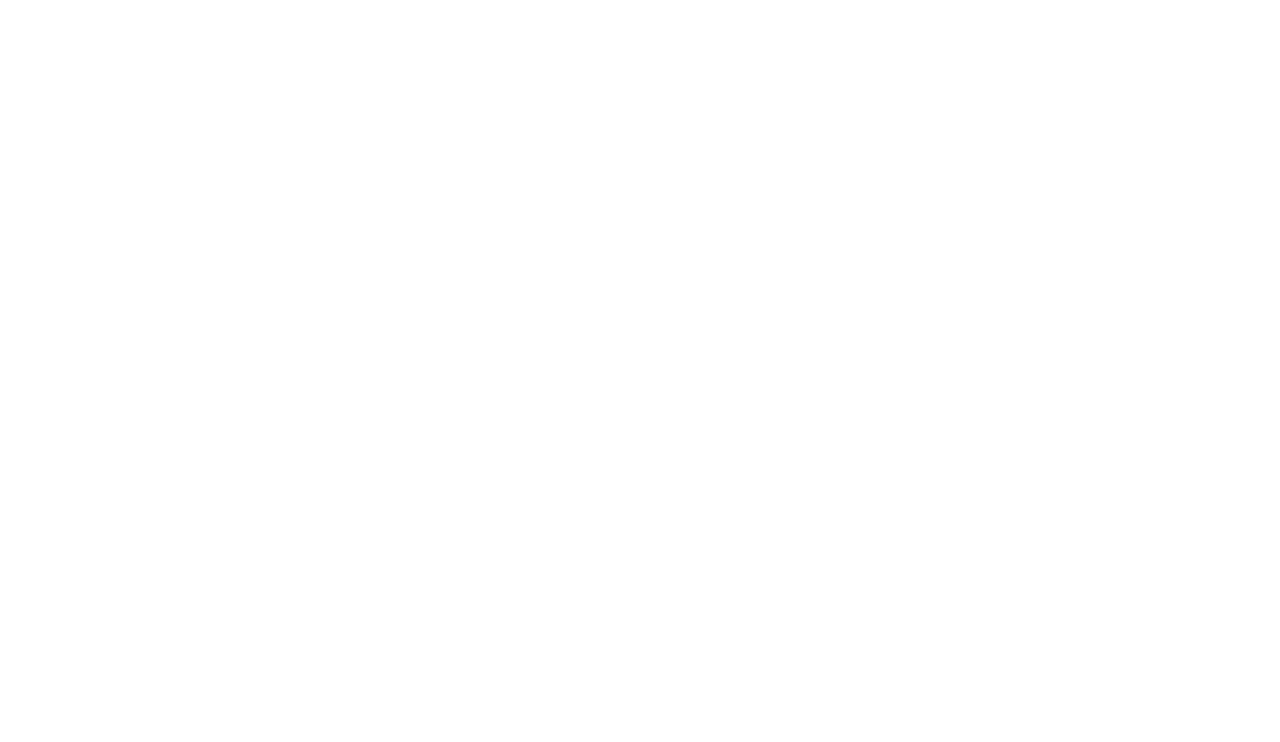
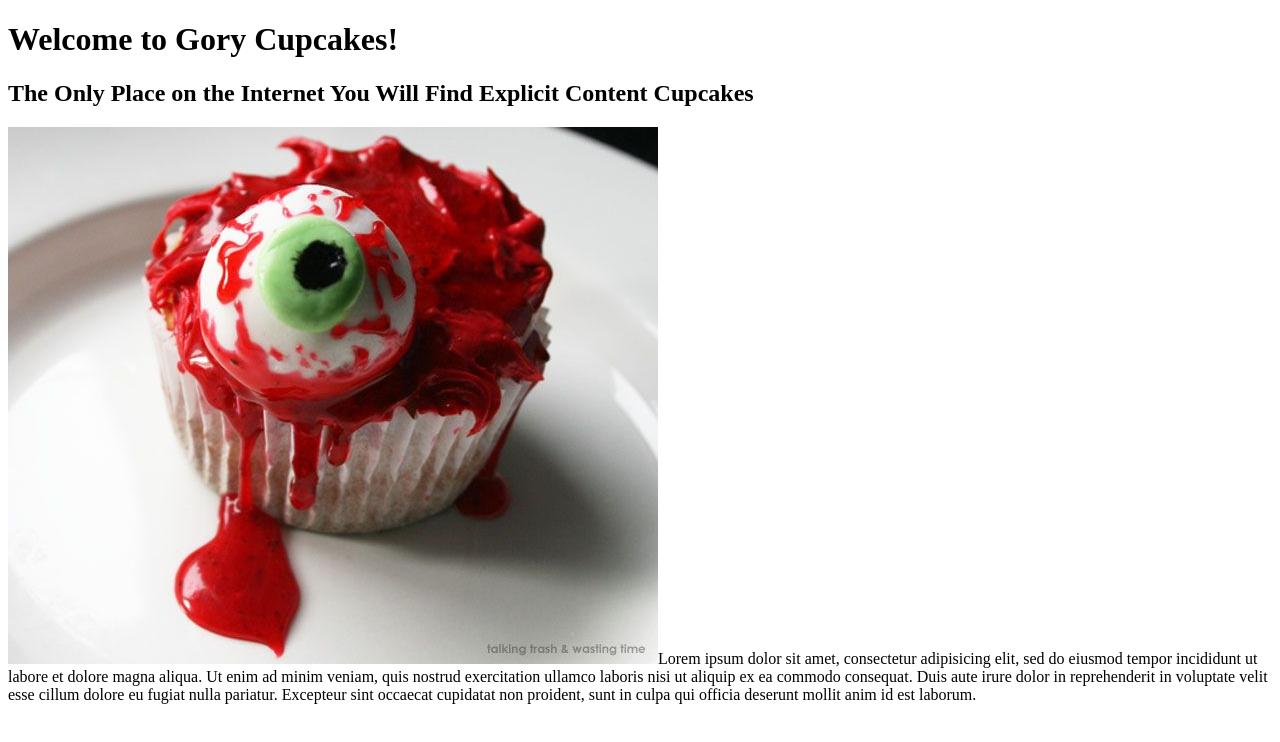
Before and after one commit to calvincushman/gory-cupcakes, a plain HTML site: page Index.html in a window 1280 px wide. Drawn offline with Linux system fonts and the light colour scheme.

Commit message:
add h1 h2 intro paragraph and an image

```diff
--- a/Index.html
+++ b/Index.html
@@ -6,6 +6,9 @@
     <title>Gory Cupcakes</title>
   </head>
   <body>
-    <h1></h1>
+    <h1>Welcome to Gory Cupcakes!</h1>
+    <h2>The Only Place on the Internet You Will Find Explicit Content Cupcakes</h2>
+    <img src="img/cupcake-1.jpg" alt="A picture of a bloody cupcake"
+    <p>Lorem ipsum dolor sit amet, consectetur adipisicing elit, sed do eiusmod tempor incididunt ut labore et dolore magna aliqua. Ut enim ad minim veniam, quis nostrud exercitation ullamco laboris nisi ut aliquip ex ea commodo consequat. Duis aute irure dolor in reprehenderit in voluptate velit esse cillum dolore eu fugiat nulla pariatur. Excepteur sint occaecat cupidatat non proident, sunt in culpa qui officia deserunt mollit anim id est laborum.</p>
   </body>
 </html>
```
Also changed, not shown: img/cupcake-1.jpg (added).
